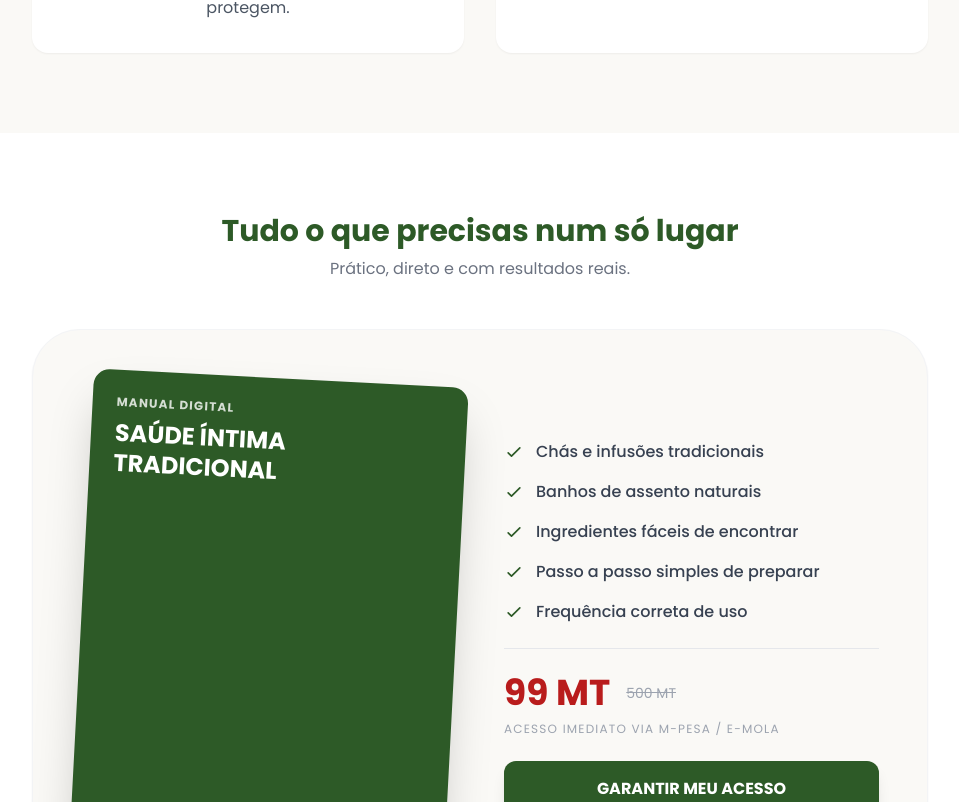
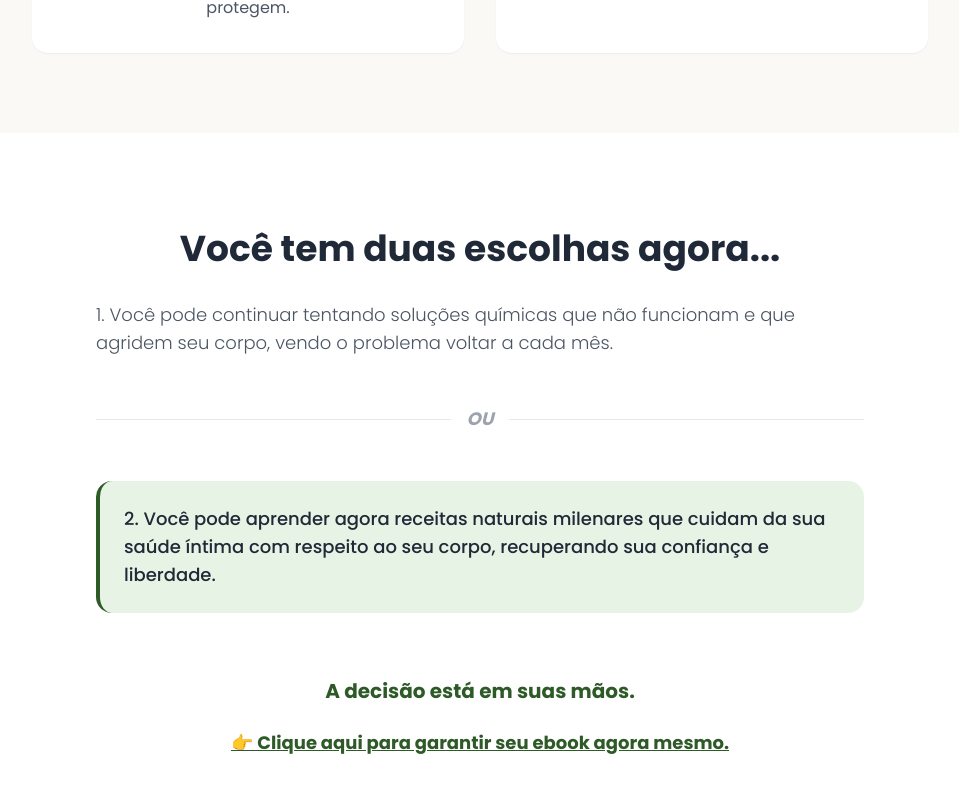
Before and after one commit to perfectdetails258-byte/Receitas-Natural-par-curar-o-corrimento, a React (Vite) app: page / in a window 1280 px wide. Shown: the part 1798-2600 px from the top of the page, without its empty margins (160-1119 px from the left). Built offline with nearby package versions, Linux system fonts and the light colour scheme.

Commit message:
Remover RationalSection

```diff
--- a/App.tsx
+++ b/App.tsx
@@ -5,7 +5,6 @@ import Headline from './components/Headline';
 import VSL from './components/VSL';
 import EmotionalSection from './components/EmotionalSection';
 import LogicalSection from './components/LogicalSection';
-import RationalSection from './components/RationalSection';
 import ReaffirmationSection from './components/ReaffirmationSection';
 import Footer from './components/Footer';
 import SocialProof from './components/SocialProof';
@@ -39,9 +38,6 @@ const App: React.FC = () => {
         {/* 6. Lógica */}
         <LogicalSection />
 
-        {/* 7. Racional */}
-        <RationalSection />
-
         {/* 8. Face-reafirmação */}
         <ReaffirmationSection />
       </main>
```
